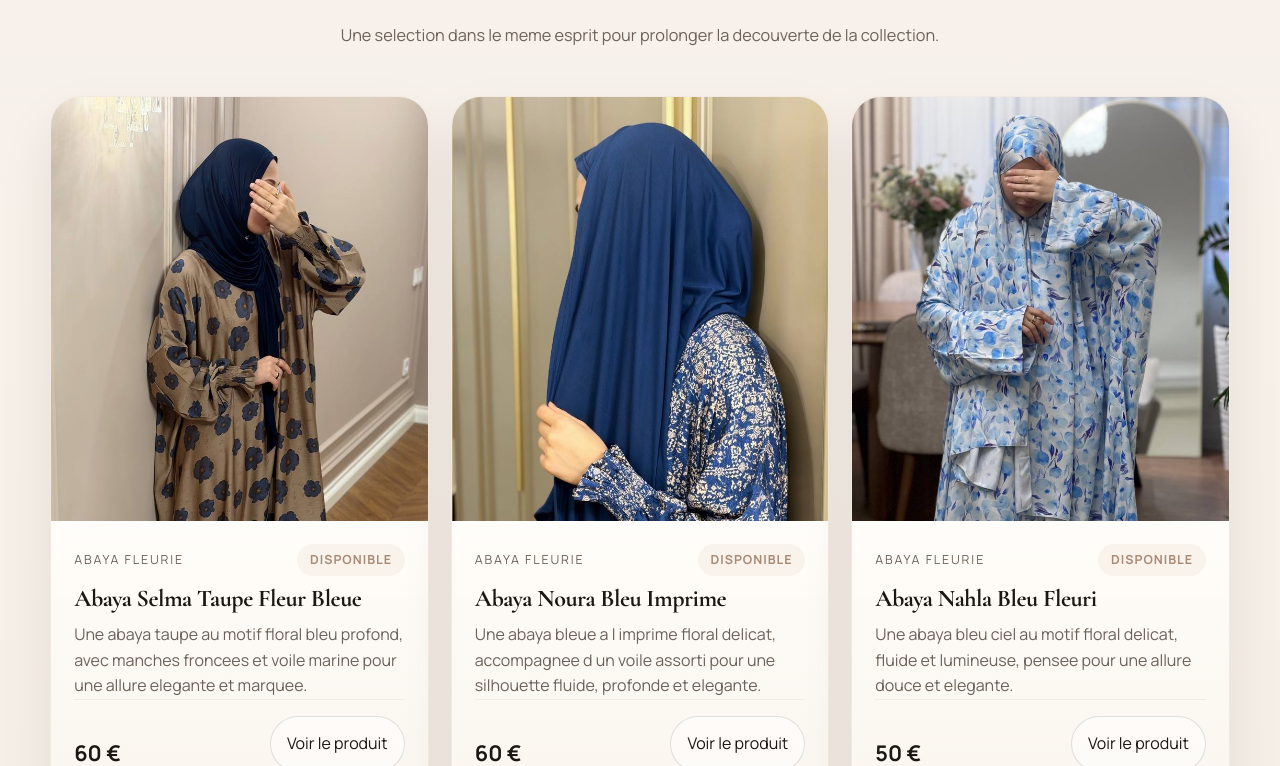
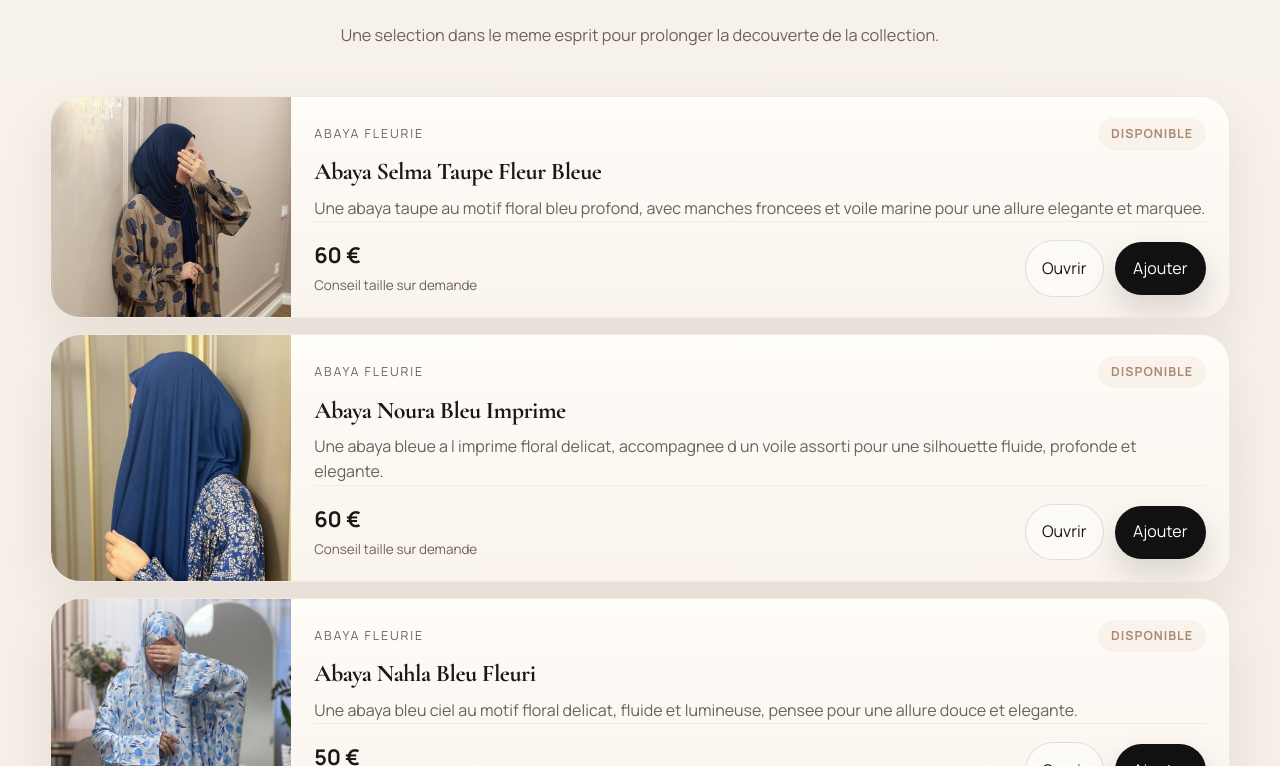
Before and after one commit to madinagaissoumova-bot/madyna, a Next.js app: page /produit/abaya-lina-noir-rose in a window 1280 px wide. Shown: the part 1494-2260 px from the top of the page. Built offline with nearby package versions, Linux system fonts and the light colour scheme.

Commit message:
Restyle related products section

```diff
--- a/app/globals.css
+++ b/app/globals.css
@@ -711,6 +711,22 @@ body::after {
   border-color: rgba(169, 138, 116, 0.28);
 }
 
+.product-card-related {
+  display: grid;
+  grid-template-columns: 240px minmax(0, 1fr);
+  align-items: stretch;
+}
+
+.product-card-related .product-card-link {
+  height: 100%;
+}
+
+.product-card-related .product-visual {
+  height: 100%;
+  min-height: 100%;
+  aspect-ratio: auto;
+}
+
 .product-card-link,
 .product-title-link {
   display: block;
@@ -725,6 +741,10 @@ body::after {
   flex: 1 1 auto;
   flex-direction: column;
   padding: 1.45rem;
+}
+
+.product-card-related .product-body {
+  padding: 1.3rem 1.45rem;
 }
 
 .product-head {
@@ -770,6 +790,11 @@ body::after {
   -webkit-line-clamp: 3;
 }
 
+.product-card-related .product-description {
+  min-height: 0;
+  -webkit-line-clamp: 2;
+}
+
 .product-body p:last-of-type {
   color: var(--color-muted);
 }
@@ -795,6 +820,17 @@ body::after {
   justify-content: flex-end;
   gap: 0.7rem;
   flex-wrap: wrap;
+}
+
+.product-card-related .product-footer {
+  display: grid;
+  grid-template-columns: minmax(0, 1fr) auto;
+  align-items: end;
+  gap: 1rem;
+}
+
+.product-card-related .product-card-actions {
+  min-width: 8.5rem;
 }
 
 .product-footer {
@@ -1017,6 +1053,11 @@ body::after {
   padding: 0 0 5rem;
 }
 
+.related-products-grid {
+  grid-template-columns: 1fr;
+  gap: 1rem;
+}
+
 .product-detail-grid {
   display: grid;
   grid-template-columns: 1.02fr 0.98fr;
@@ -1188,6 +1229,14 @@ body::after {
   .product-gallery-main {
     min-height: 460px;
   }
+
+  .product-card-related {
+    grid-template-columns: 1fr;
+  }
+
+  .product-card-related .product-visual {
+    aspect-ratio: 4 / 4.2;
+  }
 }
 
 @media (max-width: 1360px) {
--- a/components/ProductCard.js
+++ b/components/ProductCard.js
@@ -2,9 +2,11 @@
 
 import Link from "next/link";
 
-export default function ProductCard({ product, isEnglish, formatPrice, onAddToCart }) {
+export default function ProductCard({ product, isEnglish, formatPrice, onAddToCart, variant = "default" }) {
+  const isRelated = variant === "related";
+
   return (
-    <article className="product-card">
+    <article className={`product-card${isRelated ? " product-card-related" : ""}`}>
       <Link href={`/produit/${product.id}`} className="product-card-link" aria-label={`Voir la fiche de ${product.name}`}>
         <div
           className="product-visual"
@@ -29,7 +31,7 @@ export default function ProductCard({ product, isEnglish, formatPrice, onAddToCa
           </div>
           <div className="product-card-actions">
             <Link href={`/produit/${product.id}`} className="button button-secondary product-detail-link">
-              {isEnglish ? "View product" : "Voir le produit"}
+              {isRelated ? (isEnglish ? "Open" : "Ouvrir") : (isEnglish ? "View product" : "Voir le produit")}
             </Link>
             <button className="add-to-cart" type="button" onClick={() => onAddToCart(product)}>
               {isEnglish ? "Add" : "Ajouter"}
--- a/components/ProductPage.js
+++ b/components/ProductPage.js
@@ -142,7 +142,7 @@ export default function ProductPage({ product }) {
                 </p>
               </div>
 
-              <div className="products-grid">
+              <div className="products-grid related-products-grid">
                 {relatedProducts.map((relatedProduct) => (
                   <ProductCard
                     key={relatedProduct.id}
@@ -150,6 +150,7 @@ export default function ProductPage({ product }) {
                     isEnglish={isEnglish}
                     formatPrice={formatPrice}
                     onAddToCart={handleAddRelatedProductToCart}
+                    variant="related"
                   />
                 ))}
               </div>
```
